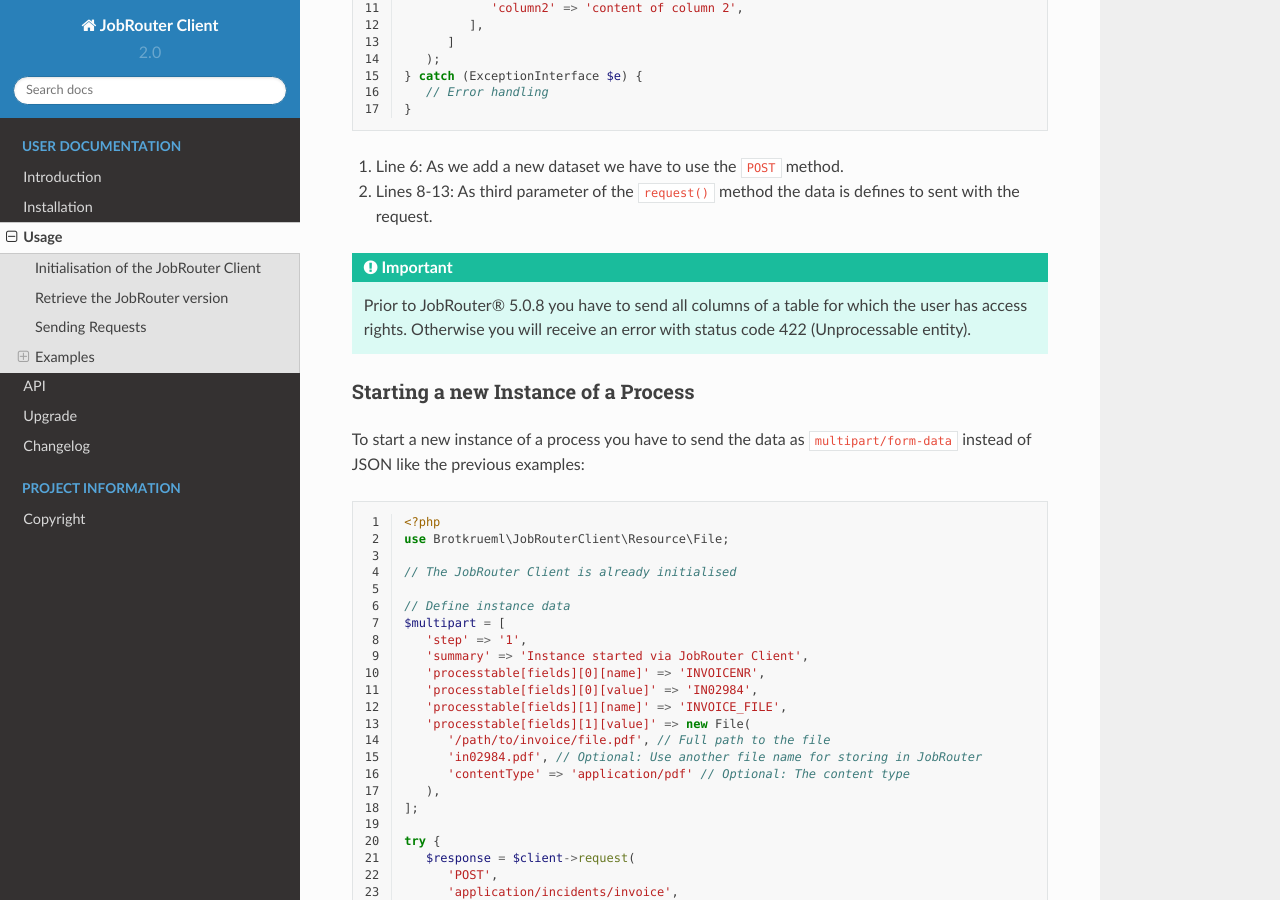
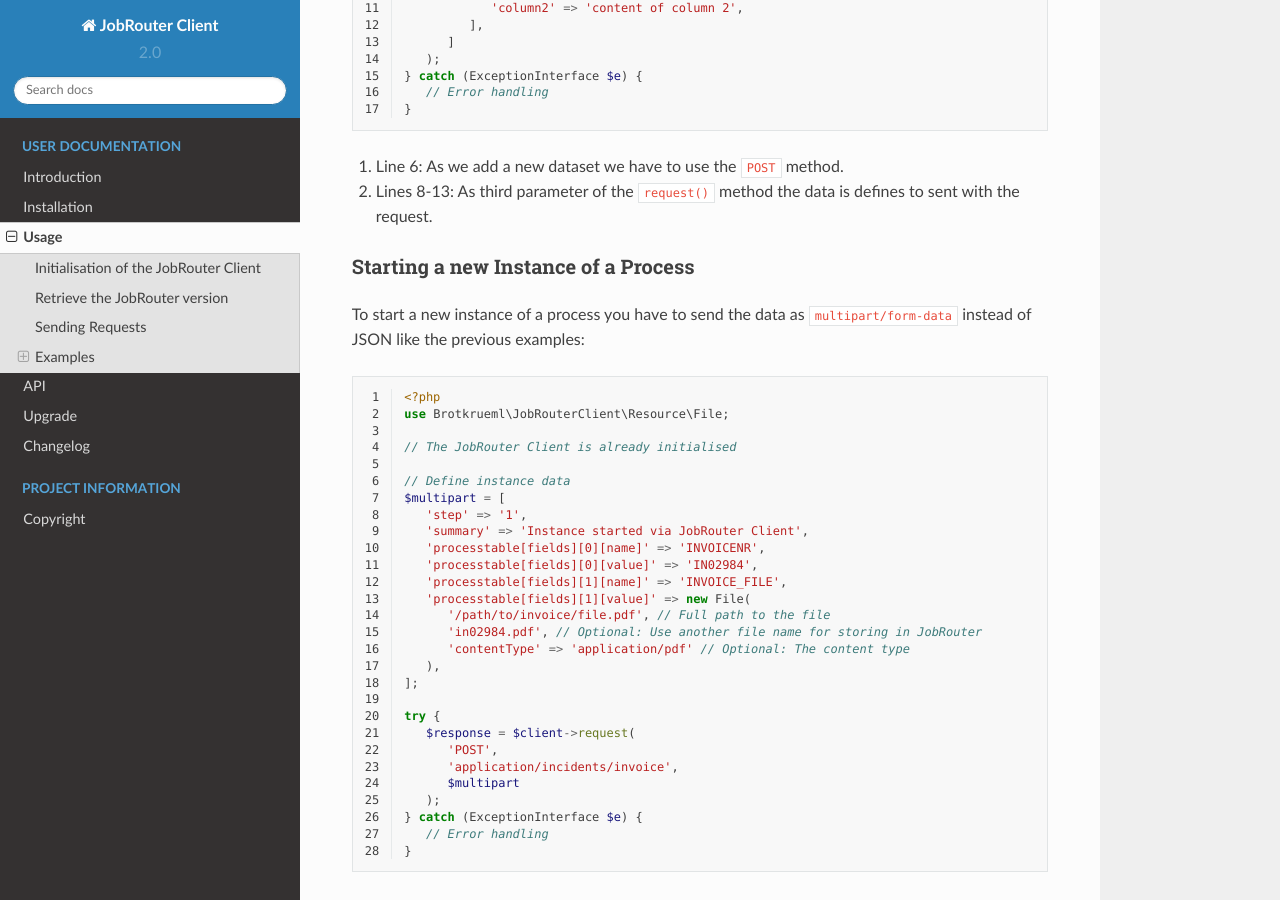
Before and after one commit to jobrouter/php-rest-client, a Sphinx documentation site: the page built from docs/usage.rst, in a window 1280 px wide and 900 px high, scrolled down 3532 px. Built offline with Sphinx 7.4.7 and the Read the Docs theme 2.0.0, drawn with Linux system fonts in a browser that asks for light colours.

Commit message:
[DOCS] Remove note about outdated version

```diff
--- a/docs/usage.rst
+++ b/docs/usage.rst
@@ -204,12 +204,6 @@
 #. Line 6: As we add a new dataset we have to use the ``POST`` method.
 #. Lines 8-13: As third parameter of the :php:`request()` method the data is
    defines to sent with the request.
-
-.. important::
-
-   Prior to JobRouter® 5.0.8 you have to send all columns of a table for which
-   the user has access rights. Otherwise you will receive an error with status
-   code 422 (Unprocessable entity).
 
 
 .. _usage.starting-new-instance:
```
